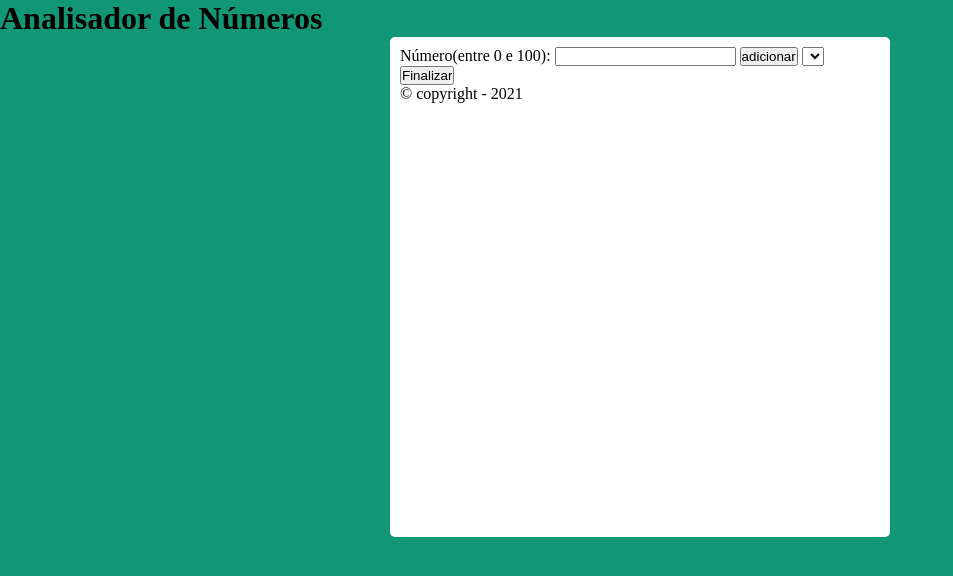
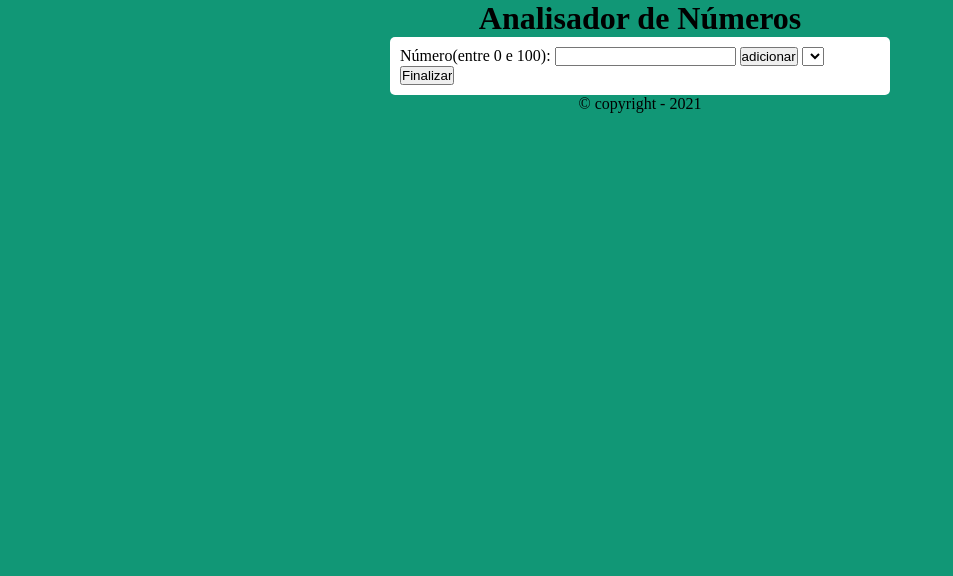
Before and after one commit to IsaquePFerreira/javascript, a plain HTML site: page atividades/ativ05.html in a window 1280 px wide. Shown: the whole page, without its empty margins (0-953 px from the left). Drawn offline with Linux system fonts and the light colour scheme.

Commit message:
cria atividade 5

```diff
--- a/atividades/ativ05.html
+++ b/atividades/ativ05.html
@@ -16,8 +16,8 @@
 
         </select>
         <input type="button" value="Finalizar">
-        <footer>&copy; copyright - 2021</footer>
     </section>
+    <footer>&copy; copyright - 2021</footer>
     <script src="./js/script.js"></script>
 </body>
 </html>
--- a/atividades/css/style.css
+++ b/atividades/css/style.css
@@ -8,11 +8,17 @@ body {
   background-color: #119776;
 }
 
+h1 {
+  text-align: center;
+}
 .section {
-    background-color: #FFF;
+  background-color: #fff;
   width: 500px;
-    height: 500px;
   margin: 0 auto;
   border-radius: 5px;
   padding: 10px;
 }
+
+footer {
+  text-align: center;
+}
```
Lines whose indentation alone changed are shown as unchanged.
